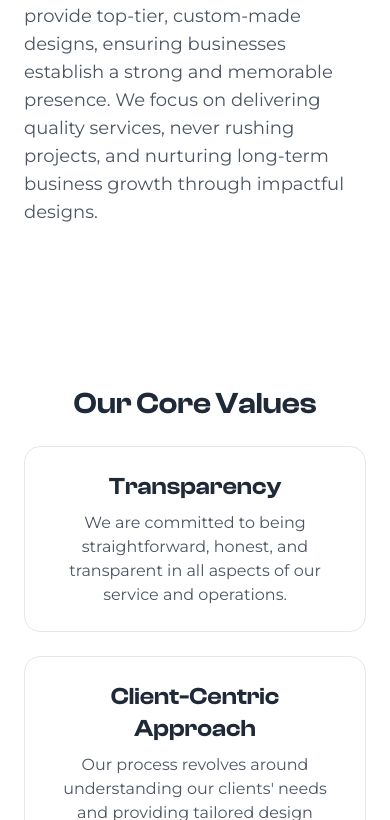
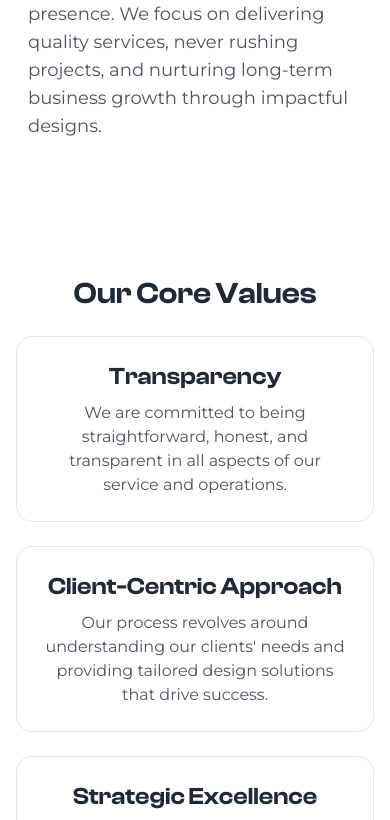
Before and after one commit to Savii01/design-synergy, a React (Create React App) app: page /about in a window 390 px wide. Shown: the part 1318-2138 px from the top of the page. Built offline with nearby package versions, Linux system fonts and the light colour scheme.

Commit message:
nine commit

```diff
--- a/src/components/ChooseUs.jsx
+++ b/src/components/ChooseUs.jsx
@@ -5,7 +5,7 @@ function ChooseUs() {
   return (
     <div>
 
-      <div className="text-black py-12 mt-10 flex flex-col justify-center gap-5 items-center text-center lg:text-left md:px-10 pb-20 md:pt-10 lg:flex-row lg:gap-[150px]">
+      <div className="text-black py-12 px-4 mt-10 flex flex-col justify-center gap-5 items-center text-center lg:text-left md:px-10 pb-20 md:pt-10 lg:flex-row lg:gap-[150px]">
         <div className="">
             <h1 className='font-customFont text-[36px] dark:text-white md:text-[36px] lg:text-[48px] leading-[36px] md:leading-[48px]'>
                 Why Choose Us
--- a/src/components/Services.jsx
+++ b/src/components/Services.jsx
@@ -12,7 +12,7 @@ function Services() {
         <h1 className="font-customFont font-extrabold text-[36px] px-4 md:text-[36px] lg:text-[36px] leading-[36px] md:leading-[40px]">
           Take a look at What we do
         </h1>
-        <div className="grid grid-cols-1 md:grid-cols-2 lg:grid-cols-3  gap-3 mt-10 mx-4 ">
+        <div className="grid grid-cols-1 md:grid-cols-2 lg:grid-cols-3 gap-3 mt-10 mx-4 ">
                   {/* Subscription / Plan Card */}
                   <div className="bg-white dark:bg-gray-700 hover:bg-gray-100 dark:hover:bg-gray-600 flex flex-col border-2 border-gray-400 dark:border-gray-600 py-8 rounded-3xl w-[325px] h-[300px] px-5">
                     {/* Icon */}
--- a/src/components/Values.jsx
+++ b/src/components/Values.jsx
@@ -2,7 +2,7 @@ import React from 'react'
 
 function Values() {
   return (
-   <div className="max-w-5xl mx-auto text-center my-24">
+   <div className="max-w-5xl mx-2 text-center my-24">
            <h2 className="text-3xl font-customFont text-gray-800 dark:text-white mb-6">Our Core Values</h2>
            <div className="grid md:grid-cols-2 gap-6">
              <div className="bg-white dark:bg-gray-800 p-6 rounded-2xl border">
--- a/src/pages/About.jsx
+++ b/src/pages/About.jsx
@@ -7,8 +7,8 @@ import HappyClient from "../Assets/images/happy client.jpg"
 
 export default function About() {
   return (
-    <div className="py-12 mt-20 px-6 md:px-12 lg:px-24">
-      <div className="text-left md:text-center lg:px-[150px] mb-40">
+    <div className="py-12 mt-20 px-2 md:px-12 lg:px-24 ">
+      <div className="text-left md:text-center lg:px-[150px] mb-20">
         <p className="text-[18px] dark:text-gray-200 uppercase my-4">Our Story</p>
         <h1 className="text-4xl font-customFont text-gray-900 dark:text-gray-100 mb-4">Showcasing the Real People and Authentic Vision Behind Our Design Philosophy</h1>
         <p className="text-lg text-gray-600 dark:text-gray-200 mb-8">
@@ -16,7 +16,7 @@ export default function About() {
         </p>
       </div>
 
-      <div className="max-w-5xl mb-40 mx-auto flex flex-col md:flex-row items-center gap-8">
+      <div className="max-w-5xl mb-10 mx-5 flex flex-col md:flex-row items-center gap-8">
         <img src={HappyClient} alt="Smiling Woman" className="w-full md:w-1/2 md:h-[500px] object-cover rounded-2xl border" />
         <div className="md:w-1/2">
           <h2 className="text-3xl font-customFont dark:text-gray-100 text-gray-800 mb-4">We’ve helped over 5K+ Buisnesses level up their online and offline identity.</h2>
@@ -25,16 +25,18 @@ export default function About() {
           </p>
         </div>
       </div>
-      <Values />
-      <Services/>
-      <ChooseUs/>
+      <div className="flex flex-col gap-10 justify-center items-center">
+        <Values />
+        <Services/>
+        <ChooseUs/>
+      </div>
 
-      <div className="flex flex-col dark:text-gray-200 lg:items-center gap-4 text-left lg:text-center lg:px-[150px] mt-5">
+      <div className="flex flex-col dark:text-gray-200 lg:items-center mx-5 gap-4 text-left lg:text-center lg:px-[150px] mt-5">
         <h1 className="font-customFont leading-[36px] text-[36px]"> Let's Create Together! </h1>
         <p className=""> At Design Synergy, we go beyond just design—we craft experiences that inspire, connect, and elevate brands. Whether you need a bold new identity, a dynamic website, or captivating social media content, we are here to bring your vision to reality. </p>
       </div>
        {/* Buttons */}
-       <div className="flex flex-col sm:justify-center sm:items-center mt-10 sm:flex-row gap-4">
+       <div className="flex flex-col sm:justify-center sm:items-center mx-5 mt-10 sm:flex-row gap-4">
           <button className="text-white w-[300px] h-[50px] md:w-[200px] text-[16px] sm:text-[20px] bg-purple dark:bg-lightBlue dark:text-black dark:hover:text-white font-bold py-2 px-6 sm:px-8 rounded-lg hover:bg-gradient-purple-blue transition-all">
             Hire Us
           </button>
```
